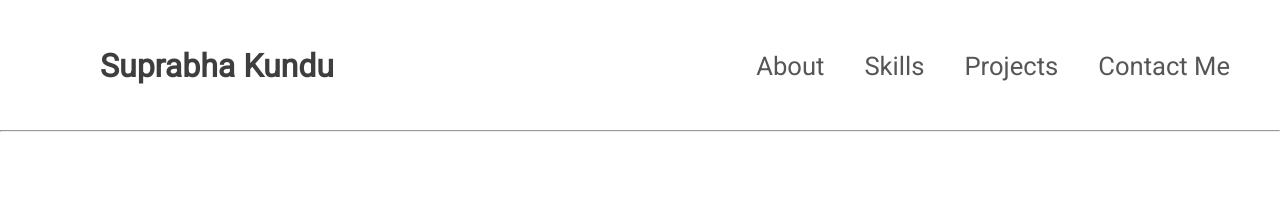
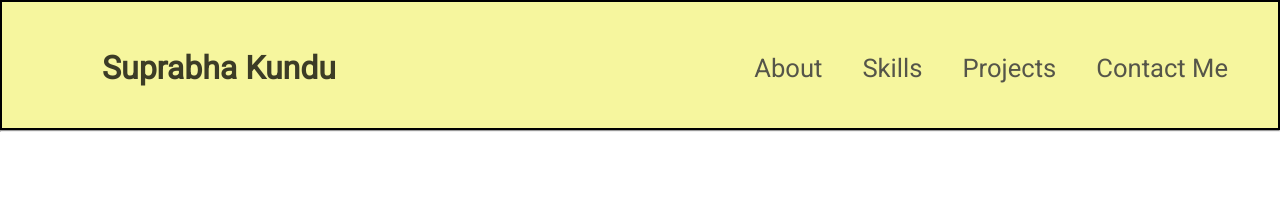
Before and after one commit to suprabha008/portfolio-suprabha, a plain HTML site: page index.html in a window 1280 px wide. Shown: the top 208 px of the page. Drawn offline with Linux system fonts and the light colour scheme.

Commit message:
version 2

```diff
--- a/style.css
+++ b/style.css
@@ -12,6 +12,8 @@ html{
     padding-top: 47px;
     /* background: yellow; */
     height: 130px;
+    border: 2px solid black;
+    background: rgb(246, 246, 158);
 
      /* display: flex;
     flex-direction: row; */
```
